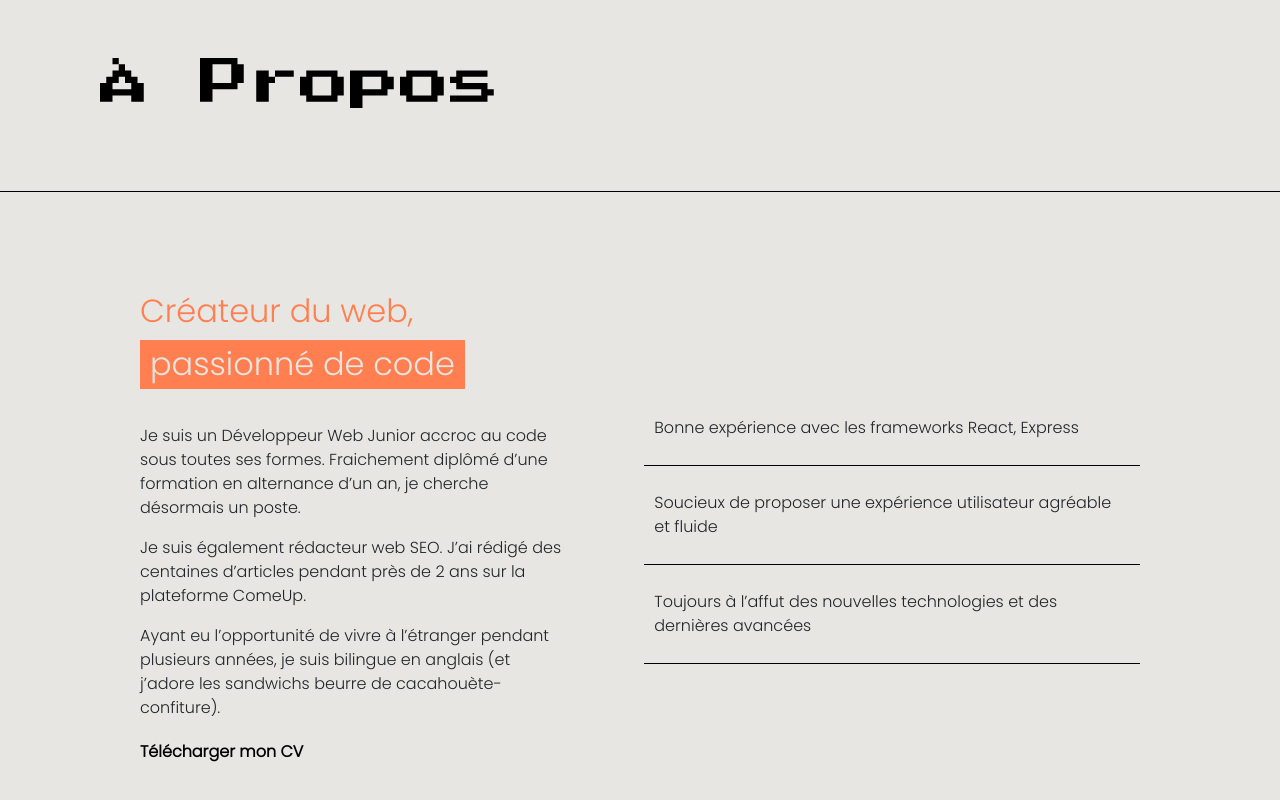
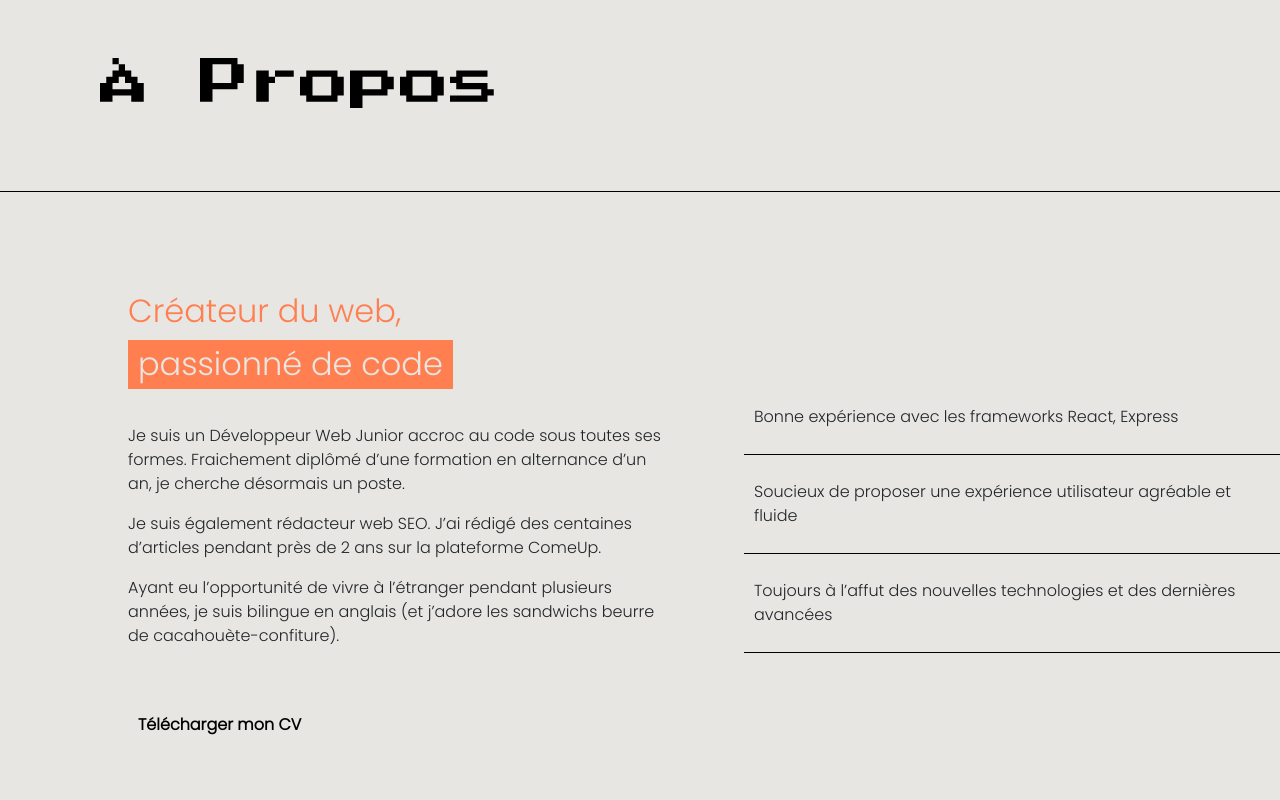
Before and after one commit to GabrielAmade/portfolio, a React (Create React App) app: page / in a window 1280 px wide. Shown: the part 889-1689 px from the top of the page. Before the commit the page ends 1653 px from the top, so only its background shows below. Built offline with nearby package versions, Linux system fonts and the light colour scheme.

Commit message:
about page css et ajout cv

```diff
--- a/src/PortfolioContainer/AboutMe/AboutMe.css
+++ b/src/PortfolioContainer/AboutMe/AboutMe.css
@@ -4,17 +4,21 @@
     --orange: #FF7F50;
   }
 
-  .about-me-parent {
+  .about-me-container {
     display: flex;
     justify-content: flex-end;
-    width: 100%;
+    height: 100vh;
+  }
+
+  .about-me-parent {
+      width: 90%;
   }
 
 .about-me-columns {
     display: flex;
     justify-content: space-between;
     align-items: center;
-    max-width: 1000px;
+    /* max-width: 1000px; */
     margin: 0 auto;
     font-family: 'Poppins', sans-serif;
   }
@@ -44,13 +48,23 @@
     margin-top: 20px;
     color: black;
     font-weight: bold;
+    display: inline-block;
+    padding: 5px 10px;
+
 }
 
 .about-me-content a:hover{
-    color: var(--blue);
+    color: var(--orange);
     text-decoration: none;
 }
 
+.about-me-cv {
+    margin-top: 40px;
+}
+
+.about-me-general-skills {
+    width: 50%;
+}
 
   .about-me-general-skills > ul {
     list-style-type: none;
--- a/src/PortfolioContainer/AboutMe/AboutMe.jsx
+++ b/src/PortfolioContainer/AboutMe/AboutMe.jsx
@@ -1,12 +1,15 @@
-import React, { useEffect } from 'react'
+import React from 'react'
 import Heading from "../Heading/Heading"
 import data_fr from "../../datas_fr.json";
 import "./AboutMe.css"
+import CV_GABRIEL_AMADE from "../../assets/AboutMe/CV_GABRIEL_AMADE.pdf";
+
 
 function AboutMe(props) {
   return (
+      <>
+      <Heading title={'À Propos'} />
       <div className='about-me-container screen-container'>
-      <Heading title={'À Propos'} />
       <div className='about-me-parent'>
         <div className='about-me-columns'>
           <div className='about-me-content'>
@@ -21,7 +24,7 @@ function AboutMe(props) {
             </div>
 
             <div className='about-me-cv'>
-                <a href="../assets/AboutMe/CV_GABRIEL_AMADE.pdf" download>
+                <a href={CV_GABRIEL_AMADE} target="_blank" rel="noopener noreferrer">
                     Télécharger mon CV
                 </a>
             </div>
@@ -36,6 +39,7 @@ function AboutMe(props) {
         </div>
       </div>
     </div>
+    </>
   )
 }
 
```
